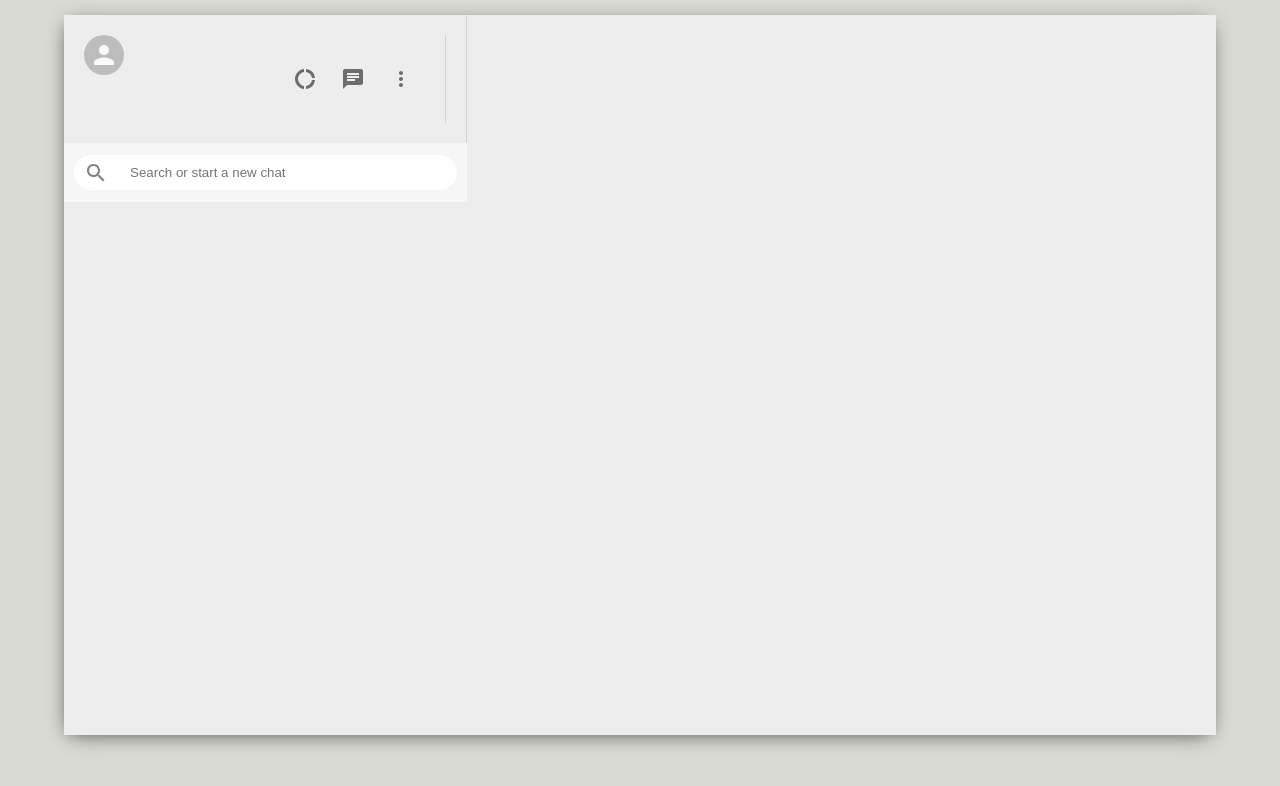
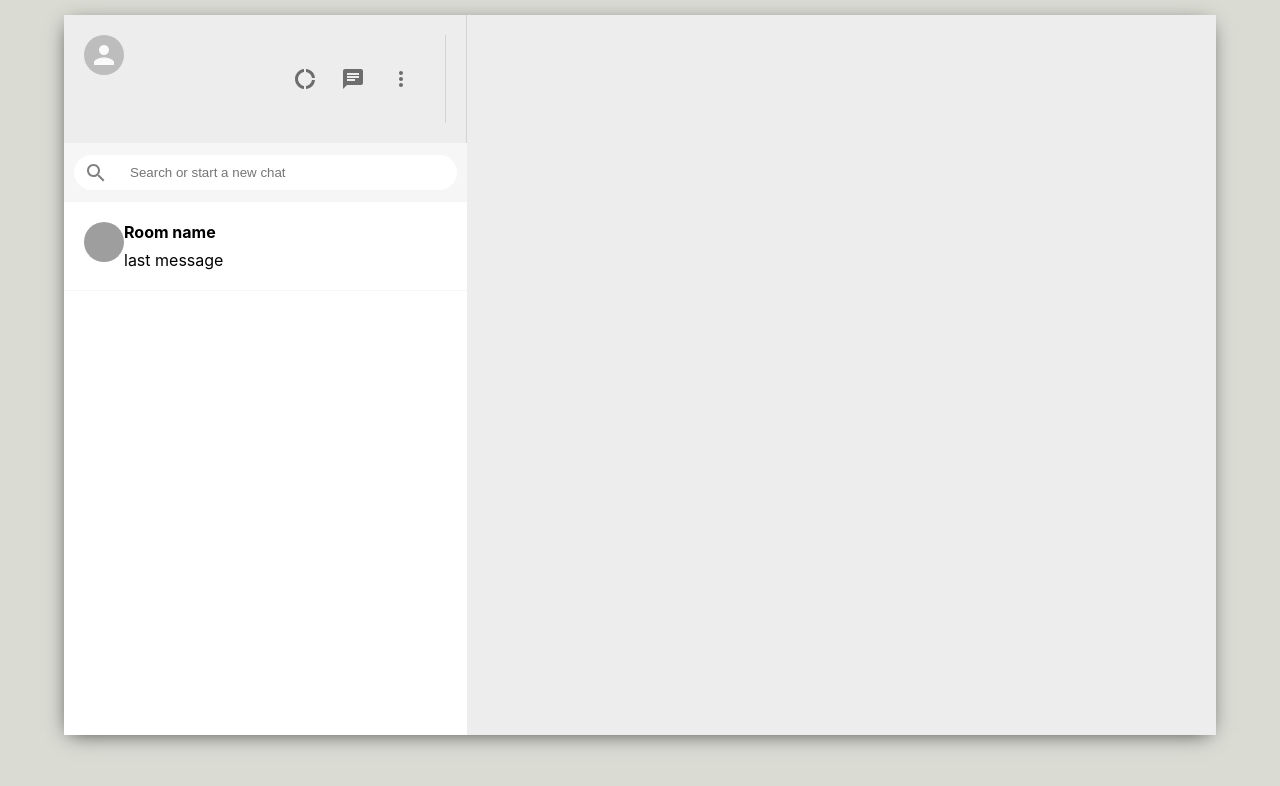
Before and after one commit to maneshwar-mehra-au6/Whatsapp-MERN-Clone, a React (Create React App) app in the folder whatsapp-mern/: page / in a window 1280 px wide. Shown: the top 786 px of the page. Built offline with nearby package versions, Linux system fonts and the light colour scheme; grey boxes are pictures that could not be loaded.

Commit message:
Added Room and Style to it

```diff
--- a/whatsapp-mern/src/components/Sidebar.css
+++ b/whatsapp-mern/src/components/Sidebar.css
@@ -51,3 +51,9 @@
   outline-width: 0;
   margin-left: 10px;
 }
+
+.sidebar__chats {
+  flex: 1;
+  background-color: white;
+  overflow: scroll;
+}
--- a/whatsapp-mern/src/components/Sidebar.js
+++ b/whatsapp-mern/src/components/Sidebar.js
@@ -5,6 +5,7 @@
 import ChatIcon from "@material-ui/icons/Chat";
 import MoreVertIcon from "@material-ui/icons/MoreVert";
 import { SearchOutlined } from "@material-ui/icons";
+import SidebarChat from './SidebarChat';
 
 
 const Sidebar = () => {
@@ -30,7 +31,9 @@
                     <input placeholder="Search or start a new chat" type="text" />
                 </div>
             </div>
-            <div className="sidebar__chats"></div>
+            <div className="sidebar__chats">
+                <SidebarChat />
+            </div>
         </div>
     )
 }
--- /dev/null
+++ b/whatsapp-mern/src/components/SidebarChat.css
@@ -0,0 +1,24 @@
+.sidebarChat {
+  display: flex;
+  padding: 20px;
+  cursor: pointer;
+  border-bottom: 1px solid #f6f6f6;
+}
+
+a {
+  text-decoration: none;
+  color: black;
+}
+
+.sidebarChat:hover {
+  background-color: #ebebeb;
+}
+
+.sidebarChat__info > h2 {
+  font-size: 16px;
+  margin-bottom: 8px;
+}
+
+sidebarChat__info {
+  margin-left: 15px;
+}
--- /dev/null
+++ b/whatsapp-mern/src/components/SidebarChat.js
@@ -0,0 +1,26 @@
+import React, { useEffect, useState } from 'react'
+import './SidebarChat.css'
+import { Avatar } from '@material-ui/core'
+
+
+const SidebarChat = () => {
+    // to make the seed dynamic/random
+    const [seed, setSeed] = useState("")
+
+    useEffect(() => {
+        setSeed(Math.floor(Math.random() * 5000))
+    }, [])
+
+    return (
+        <div className="sidebarChat" >
+            <Avatar src={`https://avatars.dicebear.com/api/avataaars/b${seed}.svg`} />
+            <div className="sidebarChat__info">
+                <h2>Room name</h2>
+                <p>last message</p>
+            </div>
+
+        </div>
+    )
+}
+
+export default SidebarChat
```
